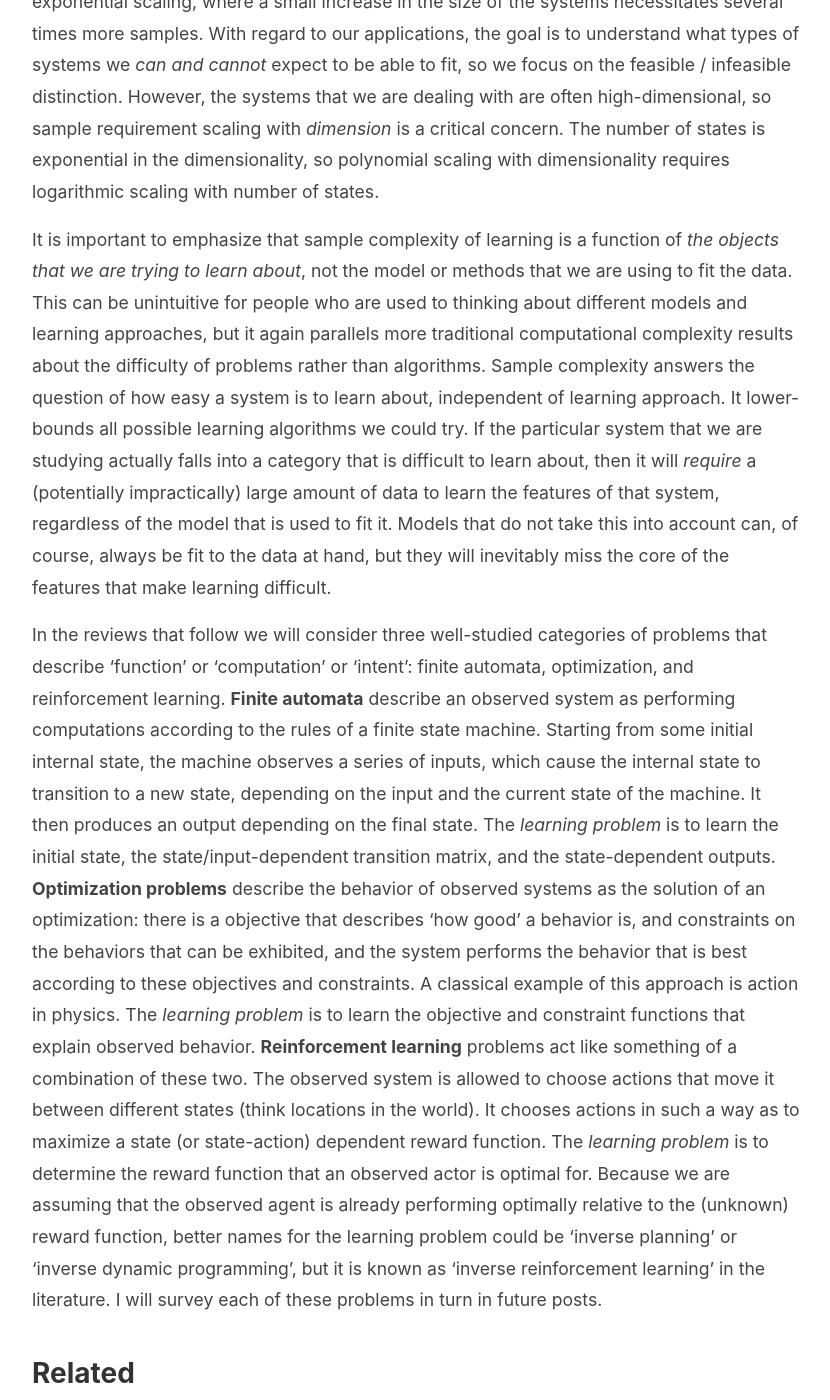
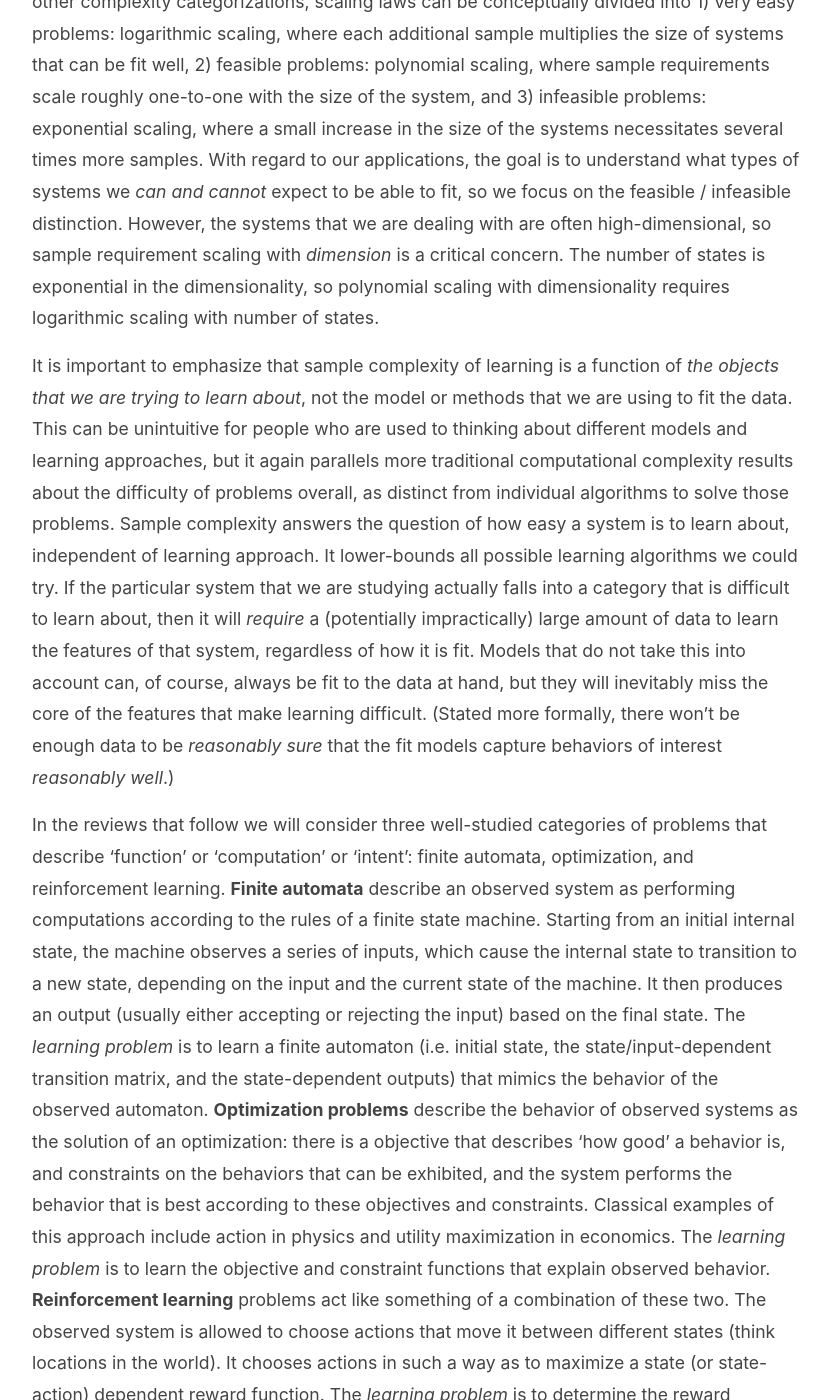
Before and after one commit to lrast/lrast.github.io, a Jekyll site: the page built from science/_posts/2026-02-23-intro_comp_inv.md, in a window 1280 px wide and 1400 px high, scrolled down 1237 px. Shown: the whole window, without its empty margins (224-1054 px from the left). Built offline with Jekyll 4.4.1, drawn with Linux system fonts in a browser that asks for light colours; some of the changed text lies outside the part shown.

Commit message:
edits to sample complexity intro

```diff
--- a/science/_posts/2026-02-23-intro_comp_inv.md
+++ b/science/_posts/2026-02-23-intro_comp_inv.md
@@ -10,14 +10,14 @@ In other words, we assume that our observations about a system can be captured b
 This requires that we develop methods to fit specific features of computational models based on observations of how a system behaves.
 Motivations for this approach include imitation learning, adaptation, understanding economic behavior and animal behavior, machine learning interpretability, and functional or physiological modeling of biological systems.
 
-
 Generally, such problems are quite hard because the universe of computations that an observed system could be solving is large and intricately structured.
 As such, fitting computational models can require large amounts of data.
 Here, we focus on results about the _sample complexity of learning_: how much data is required for fits.
 This is analogous to computational complexity, except that, rather than time or space, we ask how much _data_ is required to _fit_ a model of a system.
 Assume that we observe the behavior of a computational system with a certain size, and fit a model based on those observations.
 Since the data is random, we can never be guaranteed that the fit is good, so instead we ask that it is 'likely enough' that the fit is 'close enough' to the ground truth (known as Probably Approximately Correct, or PAC).
-We then ask how the number of samples required scales with the likelihood, the closeness, and the size of the observed system.
+The likelihood (the 'probably' part) can be thought of as sampling over possible training sets, while the closeness (the 'approximately' part) can be thought of as an error metric on test sets, usually assumed to have the same distribution as the training set.
+To determine the hardness of a learning problem, we ask how the number of samples that we need scales with the likelihood, the closeness, and the size of the observed system.
 
 With an eye toward applications in functional understanding of biology and machine learning systems, we will focus primarily on the sample-number scaling with _size_.
 As with other complexity categorizations, scaling laws can be conceptually divided into 1) very easy problems: logarithmic scaling, where each additional sample multiplies the size of systems that can be fit well, 2) feasible problems: polynomial scaling, where sample requirements scale roughly one-to-one with the size of the system, and 3) infeasible problems: exponential scaling, where a small increase in the size of the systems necessitates several times more samples.
@@ -26,19 +26,20 @@ However, the systems that we are dealing with are often high-dimensional, so sam
 The number of states is exponential in the dimensionality, so polynomial scaling with dimensionality requires logarithmic scaling with number of states.
 
 It is important to emphasize that sample complexity of learning is a function of _the objects that we are trying to learn about_, not the model or methods that we are using to fit the data.
-This can be unintuitive for people who are used to thinking about different models and learning approaches, but it again parallels more traditional computational complexity results about the difficulty of problems rather than algorithms.
+This can be unintuitive for people who are used to thinking about different models and learning approaches, but it again parallels more traditional computational complexity results about the difficulty of problems overall, as distinct from individual algorithms to solve those problems.
 Sample complexity answers the question of how easy a system is to learn about, independent of learning approach.
 It lower-bounds all possible learning algorithms we could try.
-If the particular system that we are studying actually falls into a category that is difficult to learn about, then it will _require_ a (potentially impractically) large amount of data to learn the features of that system, regardless of the model that is used to fit it.
+If the particular system that we are studying actually falls into a category that is difficult to learn about, then it will _require_ a (potentially impractically) large amount of data to learn the features of that system, regardless of how it is fit.
 Models that do not take this into account can, of course, always be fit to the data at hand, but they will inevitably miss the core of the features that make learning difficult.
+(Stated more formally, there won't be enough data to be _reasonably sure_ that the fit models capture behaviors of interest _reasonably well_.)
 
 In the reviews that follow we will consider three well-studied categories of problems that describe 'function' or 'computation' or 'intent': finite automata, optimization, and reinforcement learning.
 __Finite automata__ describe an observed system as performing computations according to the rules of a finite state machine.
-Starting from some initial internal state, the machine observes a series of inputs, which cause the internal state to transition to a new state, depending on the input and the current state of the machine.
-It then produces an output depending on the final state.
-The _learning problem_ is to learn the initial state, the state/input-dependent transition matrix, and the state-dependent outputs.
+Starting from an initial internal state, the machine observes a series of inputs, which cause the internal state to transition to a new state, depending on the input and the current state of the machine.
+It then produces an output (usually either accepting or rejecting the input) based on the final state.
+The _learning problem_ is to learn a finite automaton (i.e. initial state, the state/input-dependent transition matrix, and the state-dependent outputs) that mimics the behavior of the observed automaton.
 __Optimization problems__ describe the behavior of observed systems as the solution of an optimization: there is a objective that describes 'how good' a behavior is, and constraints on the behaviors that can be exhibited, and the system performs the behavior that is best according to these objectives and constraints.
-A classical example of this approach is action in physics.
+Classical examples of this approach include action in physics and utility maximization in economics.
 The _learning problem_ is to learn the objective and constraint functions that explain observed behavior.
 __Reinforcement learning__ problems act like something of a combination of these two.
 The observed system is allowed to choose actions that move it between different states (think locations in the world).
```
Also changed, not shown: other parts of science/_posts/2026-02-23-intro_comp_inv.md (+1 -1 lines).
